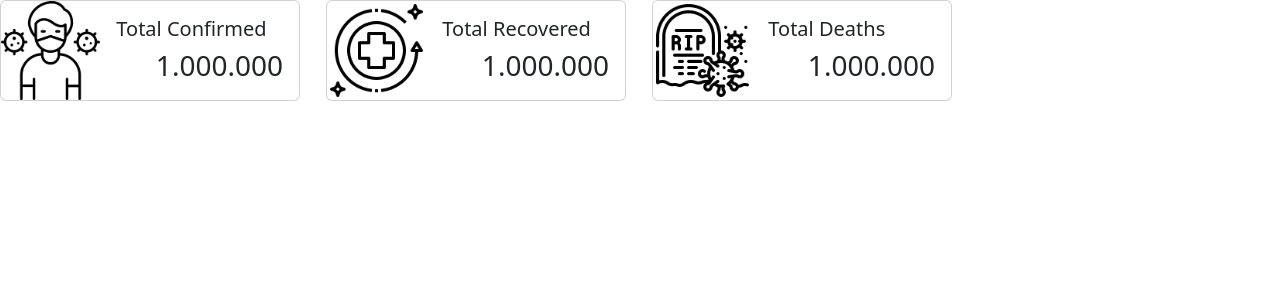
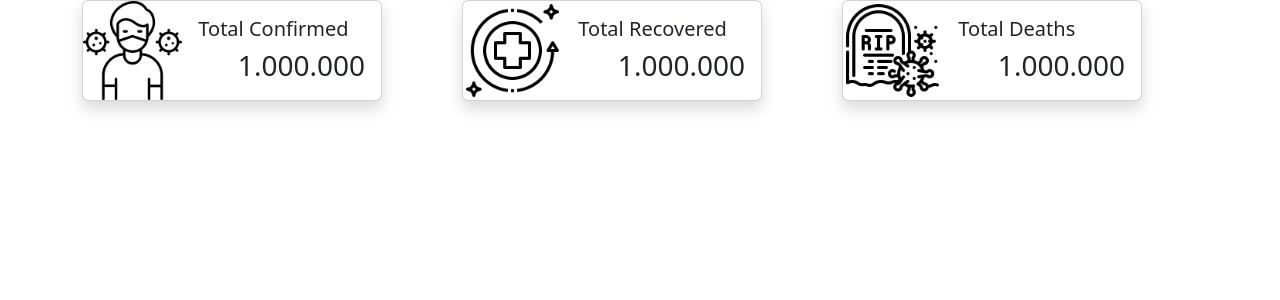
Before and after one commit to anandabayuf/covid-tracker-web-app, a React (Create React App) app: page / in a window 1280 px wide. Shown: the top 300 px of the page. Built offline with nearby package versions, Linux system fonts and the light colour scheme.

Commit message:
add card style -notdone

```diff
--- a/src/App.js
+++ b/src/App.js
@@ -5,7 +5,6 @@ function App() {
     <div>
       <MainPage />
     </div>
-
   );
 }
 
--- a/src/components/Card-Summary.js
+++ b/src/components/Card-Summary.js
@@ -1,10 +1,13 @@
+export default function CardSummary(props) {
+    const cardStyle = {
+        maxWidth: "300px"
+    }
 
-export default function CardSummary(props) {
     return (
-        <div className="card mb-3" style={{maxWidth: '300px'}} >
+        <div className="card mb-3 shadow" style={cardStyle}>
             <div className="row g-0">
                 <div className="col-md-4">
-            <img src={props.image} className="img-fluid rounded-start" alt="..." width="128px" />
+                    <img src={props.image} className="img-fluid rounded-start" alt="..."/>
                 </div>
                 <div className="col-md-8">
                     <div className="card-body">
--- a/src/pages/Main-Page.js
+++ b/src/pages/Main-Page.js
@@ -2,21 +2,28 @@ import CardSummary from "../components/Card-Summary"
 import confirmed from "../assets/icons/confirmed.png"
 import deaths from "../assets/icons/deaths.png"
 import recovered from "../assets/icons/recovered.png"
+import { useEffect, useState } from "react";
 
 export default function MainPage () {
+    const [data, setData] = useState({});
+
+    useEffect(() => {
+
+    }, []);
 
     return (
-        <div className="row mr-2">
-            <div className="col-3 mr-2">
-            <CardSummary image={confirmed} title="Total Confirmed" data="1.000.000" />
-            </div>
-            <div className="col-3">
-            <CardSummary image={recovered} title="Total Recovered" data="1.000.000" />
-            </div>
-            <div className="col-3">
-            <CardSummary image={deaths} title="Total Deaths" data="1.000.000" />
+        <div className="container">
+            <div className="row">
+                <div className="col-4">
+                    <CardSummary image={confirmed} title="Total Confirmed" data="1.000.000" />
+                </div>
+                <div className="col-4">
+                    <CardSummary image={recovered} title="Total Recovered" data="1.000.000" />
+                </div>
+                <div className="col-4">
+                    <CardSummary image={deaths} title="Total Deaths" data="1.000.000" />
+                </div>
             </div>
         </div>
-
     )
 }
```
Lines whose indentation alone changed are shown as unchanged.
